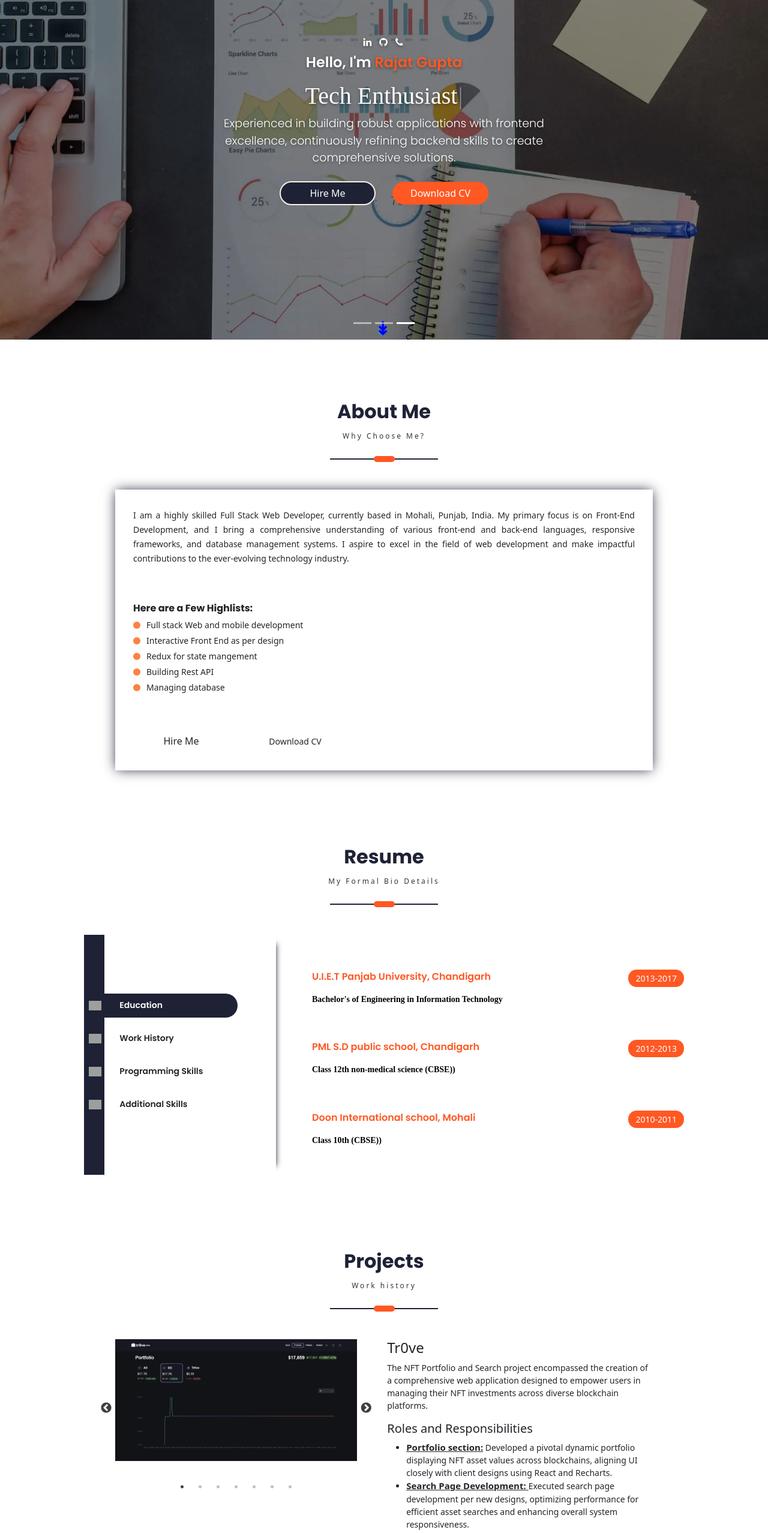
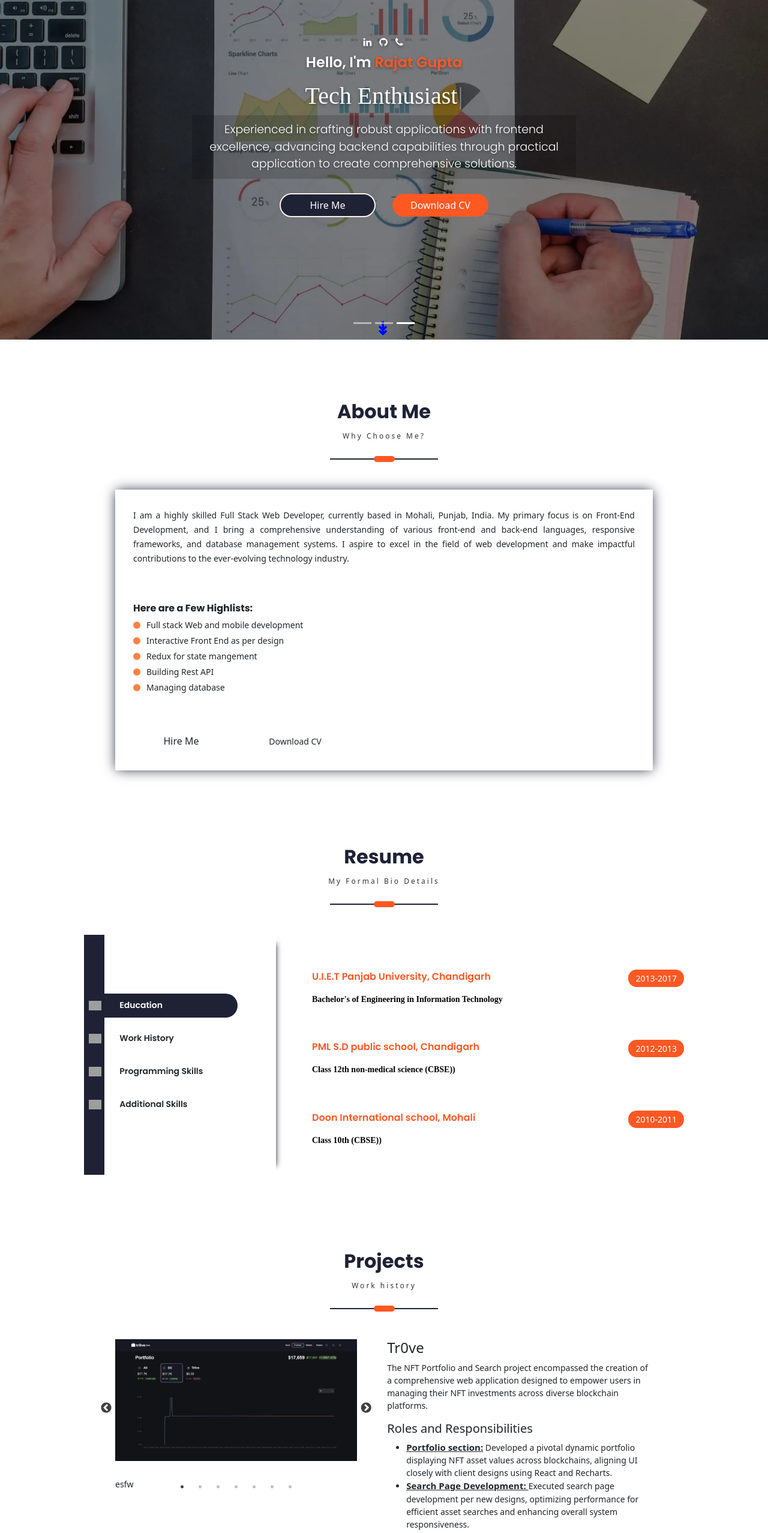
Before and after one commit to rajat6235/portfolio, a React (Create React App) app in the folder myportfolio/: page / in a window 1280 px wide. Shown: the part 234-2789 px from the top of the page at 60% size. Built offline with nearby package versions, Linux system fonts and the light colour scheme; grey boxes are pictures that could not be loaded; a web font is replaced by a local one.

Commit message:
minor ui fixes

```diff
--- a/myportfolio/src/Container/Carousel/carousal.css
+++ b/myportfolio/src/Container/Carousel/carousal.css
@@ -2,3 +2,9 @@
     height: 100vh;
     object-fit: cover;
   }
+  @media only screen and (max-width: 780px) {
+    .custom-img {
+      height: 95vh;
+      object-fit: cover;
+    }
+}
--- a/myportfolio/src/Container/ImageModal/ImageModal.css
+++ b/myportfolio/src/Container/ImageModal/ImageModal.css
@@ -59,7 +59,7 @@
   }
 @media only screen and (max-width: 580px) {
     .modal-base {
-        width: 90%;
+        width: 100%;
         height: auto;
     }
 }
--- a/myportfolio/src/Container/Navbar/NavBar.js
+++ b/myportfolio/src/Container/Navbar/NavBar.js
@@ -51,7 +51,7 @@ const NavBar = () => {
         className="animate-navbar nav-theme justify-content-between"
         variant="dark"
       >
-        <Navbar.Brand href="#home">
+        <Navbar.Brand href="/">
           <img className="logo" src={rglogo1} alt="Logo" />
         </Navbar.Brand>
         <Navbar.Toggle aria-controls="responsive-navbar-nav" />
--- a/myportfolio/src/Container/Projects/Projects.js
+++ b/myportfolio/src/Container/Projects/Projects.js
@@ -93,6 +93,7 @@ const Projects = (props) => {
         <ScreenHeading title={"Projects"} subHeading={"Work history"} />
         <div className="single-project">
         <div className="slider">
+          <div>
             <Slider {...settings}>
               {troveImg.map((image, index) => (
                 <div
@@ -111,6 +112,10 @@ const Projects = (props) => {
                 </div>
               ))}
             </Slider>
+            </div>
+            <span>
+              esfw
+            </span>
           </div>
           <div className="description-container" style={{ width: "100%" }}>
             <h4 className="project-title"> Tr0ve</h4>
--- a/myportfolio/src/Container/Title_Message/TitleMessage.js
+++ b/myportfolio/src/Container/Title_Message/TitleMessage.js
@@ -5,7 +5,10 @@ import ScrollService from "../../utilities/ScrollService";
 
 const TitleMessage = () => (
   <div className="title-message">
-    <div className="profile-details" style={{display:'flex',alignItems:'center',flexDirection:'column'}}>
+    <div
+      className="profile-details"
+      style={{ display: "flex", alignItems: "center", flexDirection: "column" }}
+    >
       <div className="colz">
         <div className="colz-icon">
           <a href="https://www.linkedin.com/in/rajat6235/">
@@ -44,10 +47,13 @@ const TitleMessage = () => (
               }}
             />
           </h1>
-          <div className="profile-role-tagline" >
-            Experienced in building robust applications with frontend
-            excellence, continuously refining backend skills to create
-            comprehensive solutions.{" "}
+          <div
+            className="profile-role-tagline"
+            style={{ backgroundColor: "rgba(0, 0, 0, 0.16)", padding: "10px" }}
+          >
+            Experienced in crafting robust applications with frontend
+            excellence, advancing backend capabilities through practical
+            application to create comprehensive solutions.{" "}
           </div>
         </span>
       </div>
```
